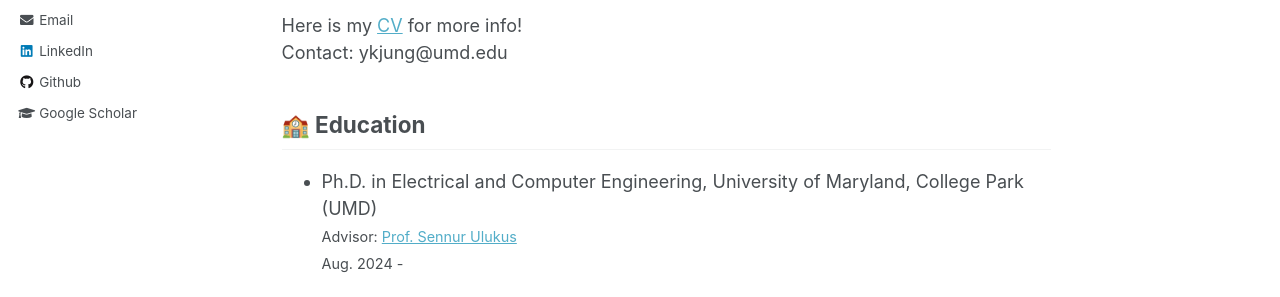
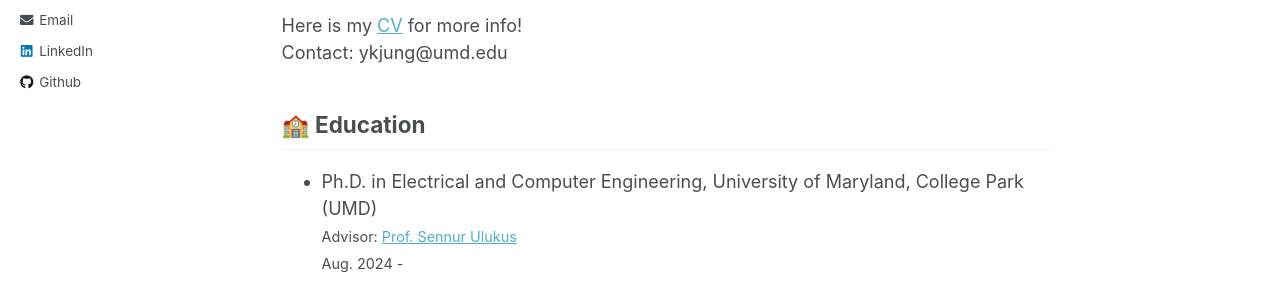
Before and after one commit to Yoonkyo/yoonkyo.github.io, a Jekyll site: the page built from _pages/about.md, in a window 1280 px wide. Shown: the part 415-712 px from the top of the page. Built offline with Jekyll 4.4.1, drawn with Linux system fonts in a browser that asks for light colours; formulas are drawn with MathJax 3.

Commit message:
Fix info

```diff
--- a/_config.yml
+++ b/_config.yml
@@ -85,7 +85,7 @@ author:
   bio              : "Ph.D. Student @UMD"
   location         : "United States"
   pubmed           :
-  googlescholar    : "https://scholar.google.com/citations?user=jCWI3LUAAAAJ&hl=en"
+  googlescholar    :  # "https://scholar.google.com/citations?user=jCWI3LUAAAAJ&hl=en"
   email            : "ykjung@umd.edu"
   researchgate     :  # example: "https://www.researchgate.net/profile/yourprofile"
   uri              :
```
